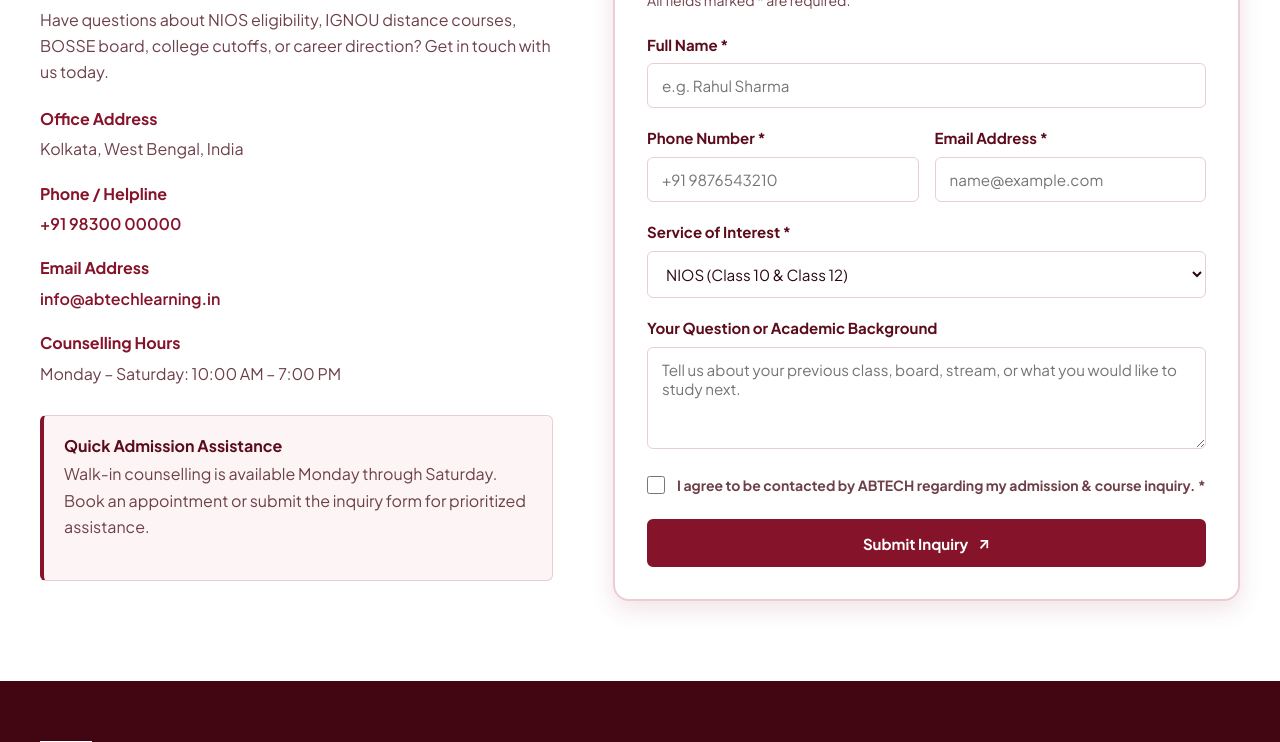
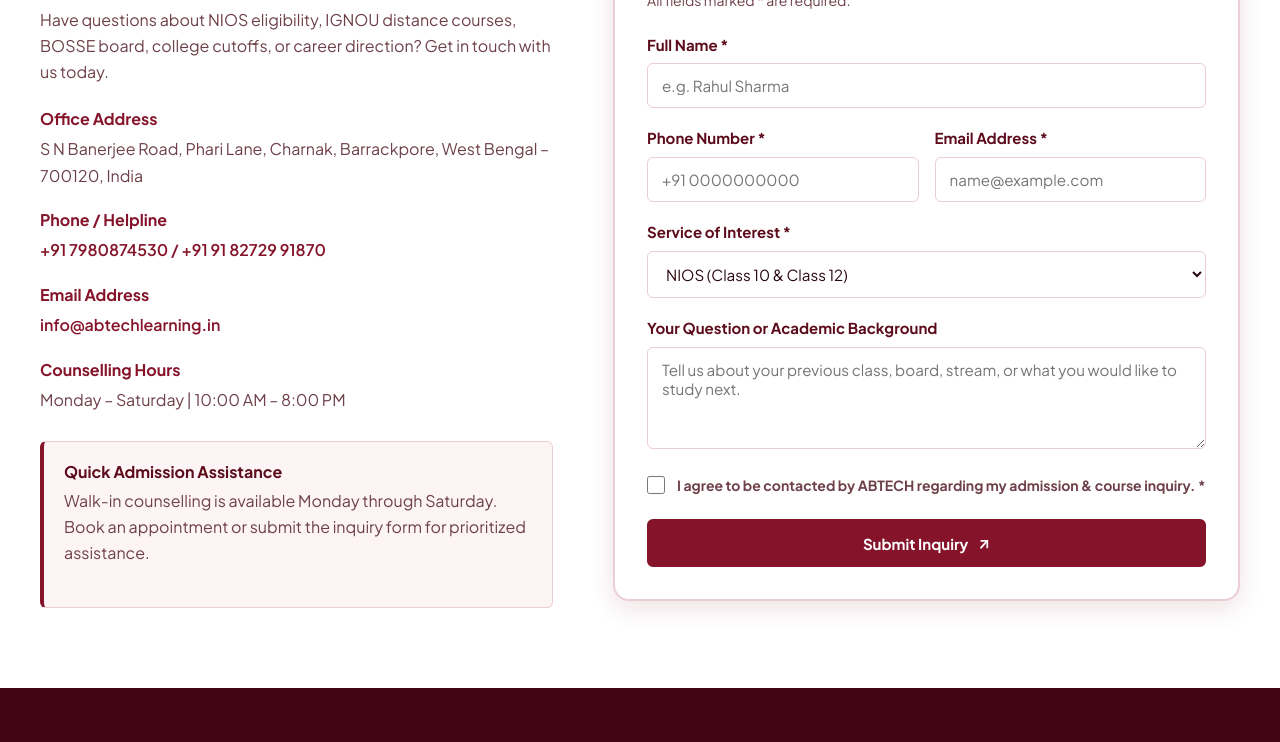
Before and after one commit to RishavLahiri10/ABtech_new, a React (Vite) app: page /contact in a window 1280 px wide. Shown: the part 740-1482 px from the top of the page. Built offline with nearby package versions, Linux system fonts and the light colour scheme.

Commit message:
updated by aman

```diff
--- a/src/content.js
+++ b/src/content.js
@@ -2,10 +2,10 @@ export const institute = {
   name: 'ABTECH',
   fullName: 'ABTECH Educational & Learning Services',
   tagline: 'Educational & Learning Services',
-  phone: '+91 98300 00000',
+  phone: '+91 7980874530  /  +91 91 82729 91870',
   email: 'info@abtechlearning.in',
-  address: 'Kolkata, West Bengal, India',
-  hours: 'Monday – Saturday: 10:00 AM – 7:00 PM',
+  address: 'S N Banerjee Road, Phari Lane, Charnak, Barrackpore, West Bengal – 700120, India',
+  hours: 'Monday – Saturday | 10:00 AM – 8:00 PM',
 };
 
 export const highlights = [
--- a/src/pages/Contact.jsx
+++ b/src/pages/Contact.jsx
@@ -141,7 +141,7 @@ export default function Contact() {
                   autoComplete="tel"
                   inputMode="tel"
                   pattern="\+?[0-9 \(\)\-]{10,18}"
-                  placeholder="+91 9876543210"
+                  placeholder="+91 0000000000"
                   required
                   value={formData.phone}
                   onChange={handleChange}
```
